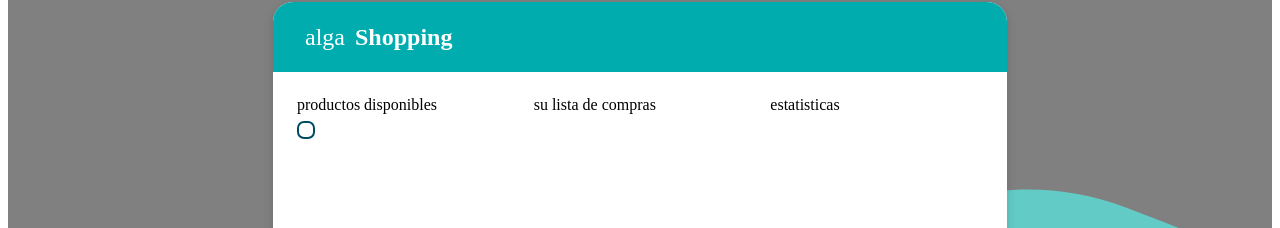
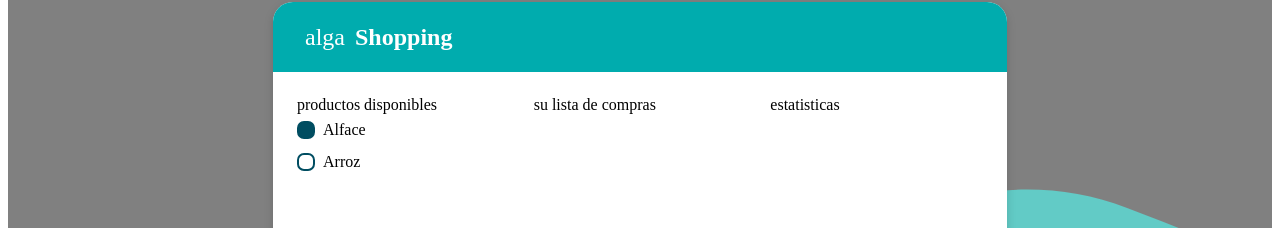
Before and after one commit to horquidia-lima/AlgaShop, a React (Create React App) app: page / in a window 1280 px wide. Shown: the part 119-347 px from the top of the page. Built offline with nearby package versions, Linux system fonts and the light colour scheme.

Commit message:
add checkbox shared components

```diff
--- a/src/components/App/App.jsx
+++ b/src/components/App/App.jsx
@@ -1,10 +1,13 @@
-import React from "react";
+import React, { useState } from "react";
 import Checkbox from "../../shared/Checkbox/Checkbox";
 import AppContainer from "../AppContainer/AppContainer";
 import AppHeader from "../AppHeader/AppHeader";
 import { Container, Wrapper } from "./App.styles";
 
 function App() {
+  const [lettuce, setLettuce] = useState(true);
+  const [rice, setRice] = useState(false);
+
   return (
     <Wrapper>
       <Container>
@@ -13,7 +16,16 @@ function App() {
           left={
             <div>
               productos disponibles
-              <Checkbox />
+              <Checkbox
+                value={lettuce}
+                title="Alface"
+                onClick={() => setLettuce(!lettuce)}
+              />
+              <Checkbox
+                value={rice}
+                title="Arroz"
+                onClick={() => setRice(!rice)}
+              />
             </div>
           }
           middle={<div>su lista de compras</div>}
--- a/src/shared/Checkbox/Checkbox.js
+++ b/src/shared/Checkbox/Checkbox.js
@@ -1,9 +1,9 @@
 import React from "react";
 import { Indicator, Wrapper } from "./Checkbox.styles";
 
-function Checkbox({ value, title }) {
+function Checkbox({ value, title, onClick }) {
   return (
-    <Wrapper>
+    <Wrapper onClick={onClick}>
       <Indicator value={value} />
       {title}
     </Wrapper>
--- a/src/shared/Checkbox/Checkbox.styles.js
+++ b/src/shared/Checkbox/Checkbox.styles.js
@@ -13,9 +13,9 @@ export const Indicator = styled.div`
   width: 14px;
 
   border-radius: 7px;
+
+  ${(props) => (props.value ? "background-color: #004d61;" : "")}
   border: 2px solid #004d61;
-
-  /*background-color: #004d61;*/
 
   margin-right: 8px;
   cursor: pointer;
```
